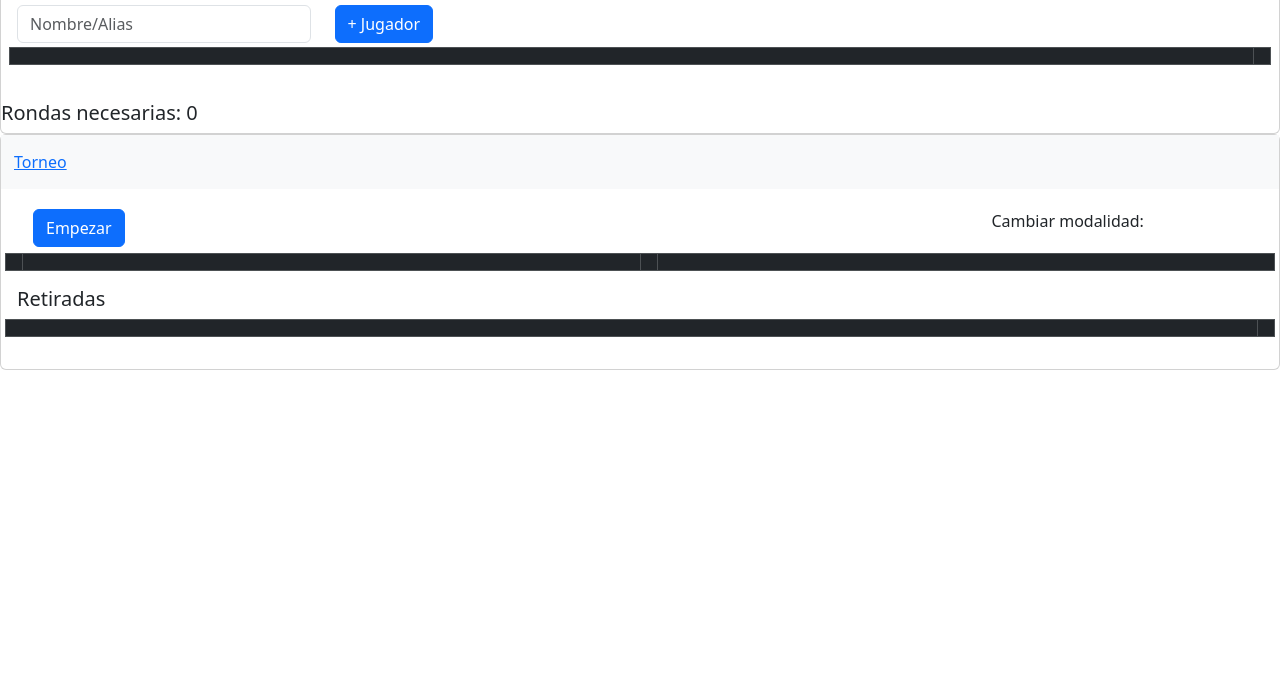
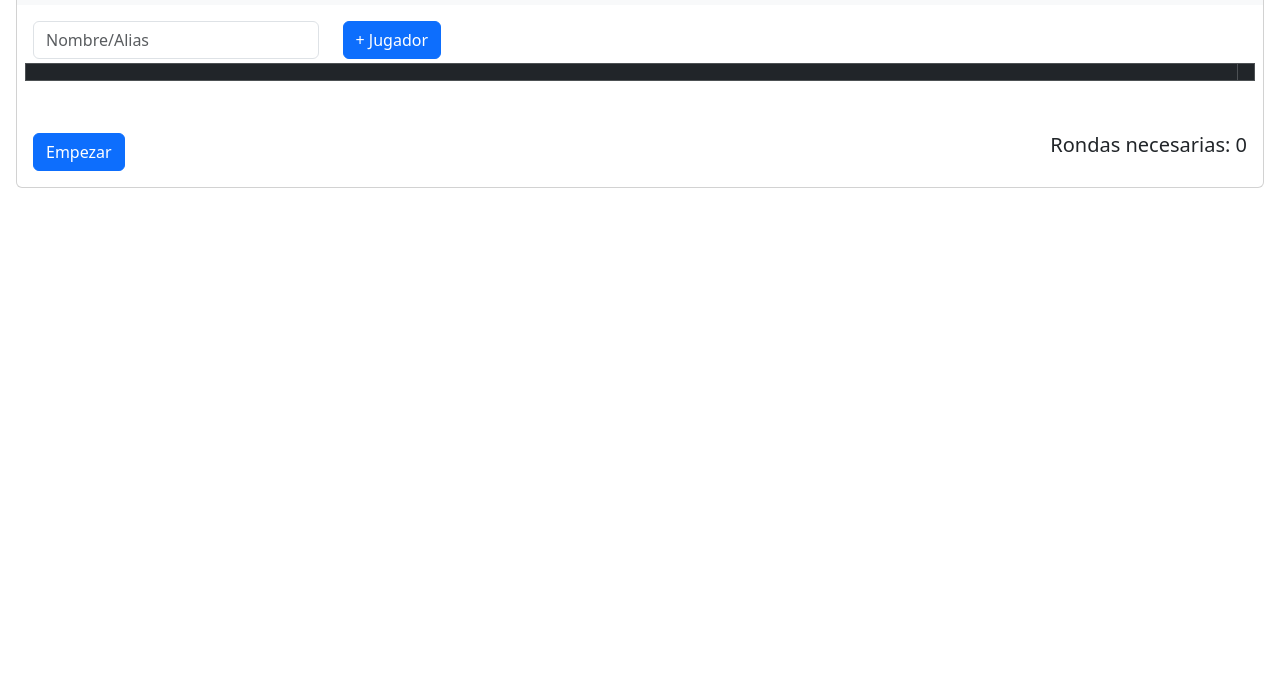
Before and after one commit to CidOmega/OmegaSwiss, a website built with Vite: page index.html in a window 1280 px wide. Shown: the part 122-800 px from the top of the page. Built offline with nearby package versions, Linux system fonts and the light colour scheme.

Commit message:
Sections Visibility

```diff
--- a/index.html
+++ b/index.html
@@ -19,12 +19,12 @@
             defer></script>
     <script type="module" src="./src/main.ts" defer></script>
 </head>
-<body>
+<body class="p-3">
 <h1 id="mainTitle">
     Omega Swiss
 </h1>
 
-<div class="card">
+<div id="playerSection" class="card">
     <div class="navbar navbar-light bg-light" id="headingOne"
          data-bs-toggle="collapse" data-bs-target="#collapseOne"
          aria-expanded="true" aria-controls="collapseOne">
@@ -63,10 +63,18 @@
                 </table>
             </div>
         </div>
-        <h5 id="requiredRoundDisplay">Rondas necesarias: 0</h5>
+        <div class="row p-3">
+            <div class="col-6 text-start">
+                <button id="startTournament" type="button" class="btn btn-primary text-nowrap">Empezar</button>
+            </div>
+            <div class="col-6 text-end">
+                <h5 id="requiredRoundDisplay">Rondas necesarias: 0</h5>
+            </div>
+        </div>
     </div>
 </div>
-<div class="card">
+
+<div id="roundSection" class="card">
     <div class="navbar navbar-light bg-light" id="headingTwo"
          data-bs-toggle="collapse" data-bs-target="#collapseTwo"
          aria-expanded="true" aria-controls="collapseTwo">
@@ -81,7 +89,6 @@
             <div class="row m-1">
                 <div class="col-6 text-start">
                     <h5 id="roundCountDisplay" style="display: none">Ronda X/Y</h5>
-                    <button id="startTournament" type="button" class="btn btn-primary text-nowrap">Empezar</button>
                 </div>
                 <div id="swapDrawContainer" class="col-6 text-end">
                     <div class="row">
@@ -115,7 +122,7 @@
                     </thead>
                     <tbody class="table-group-divider"></tbody>
                 </table>
-                <h5>Retiradas</h5>
+                <h5>Retiradas de la ronda</h5>
                 <table id="roundRetreatTable" class="table table-striped table-bordered">
                     <thead>
                     <tr class="table-dark">
--- a/src/main.ts
+++ b/src/main.ts
@@ -8,6 +8,10 @@ import {Match} from "./Models/Match.ts";
 
 export function setupApp() {
     let players: Player[] = []
+
+    let playerSection = $('#playerSection');
+    let headingOne = $('#headingOne');
+    let roundSection = $('#roundSection');
 
     let startTournament = $('#startTournament');
     let roundCountDisplay = $('#roundCountDisplay');
@@ -33,8 +37,15 @@ export function setupApp() {
                 ],
             })
         }
+
+        // "Start" is in the collapse section, it will be opened.
+        headingOne.trigger('click');
+        roundSection.show();
         setupRound(new Round(matches));
     });
+
+    playerSection.show();
+    roundSection.hide();
 
     setupPlayersController(players);
 }
```
